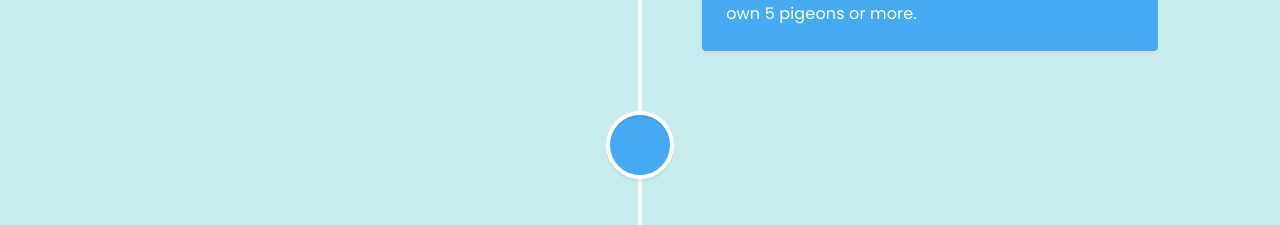
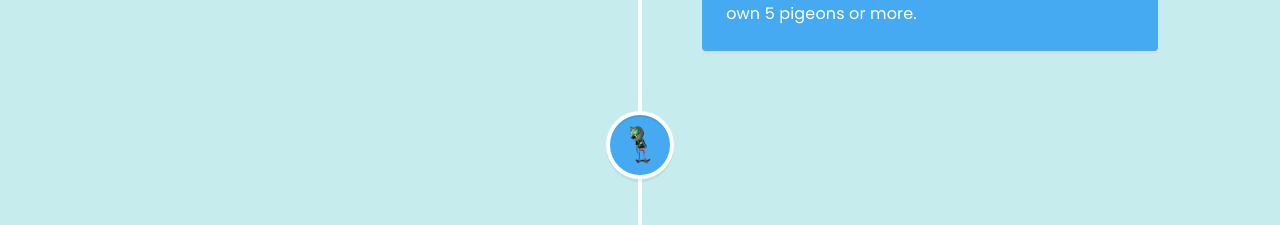
Before and after one commit to nhanlnt-96/pigonhead, a React (Create React App) app: page / in a window 1280 px wide. Shown: the part 4847-5072 px from the top of the page. Built offline with nearby package versions, Linux system fonts and the light colour scheme; the HTML template or start-up script is replaced by a standard one.

Commit message:
[master]: Update roadmap icon

```diff
--- a/src/components/roadmap/RoadmapComp.scss
+++ b/src/components/roadmap/RoadmapComp.scss
@@ -1,7 +1,7 @@
 @import "../../styles/variables";
 @import "../../styles/rwd";
 
-$roadmapIcon: ("1": "../../assets/icons/roadmapIcon1.png", "2": "../../assets/icons/roadmapIcon2.png", "3": "../../assets/icons/roadmapIcon3.png", "4": "../../assets/icons/roadmapIcon4.png");
+$roadmapIcon: ("1": "../../assets/icons/roadmapIcon1.png", "2": "../../assets/icons/roadmapIcon2.png", "3": "../../assets/icons/roadmapIcon3.png", "4": "../../assets/icons/roadmapIcon4.png", "5": "../../assets/icons/roadmapIcon1.png");
 
 
 .roadmap-comp {
```
